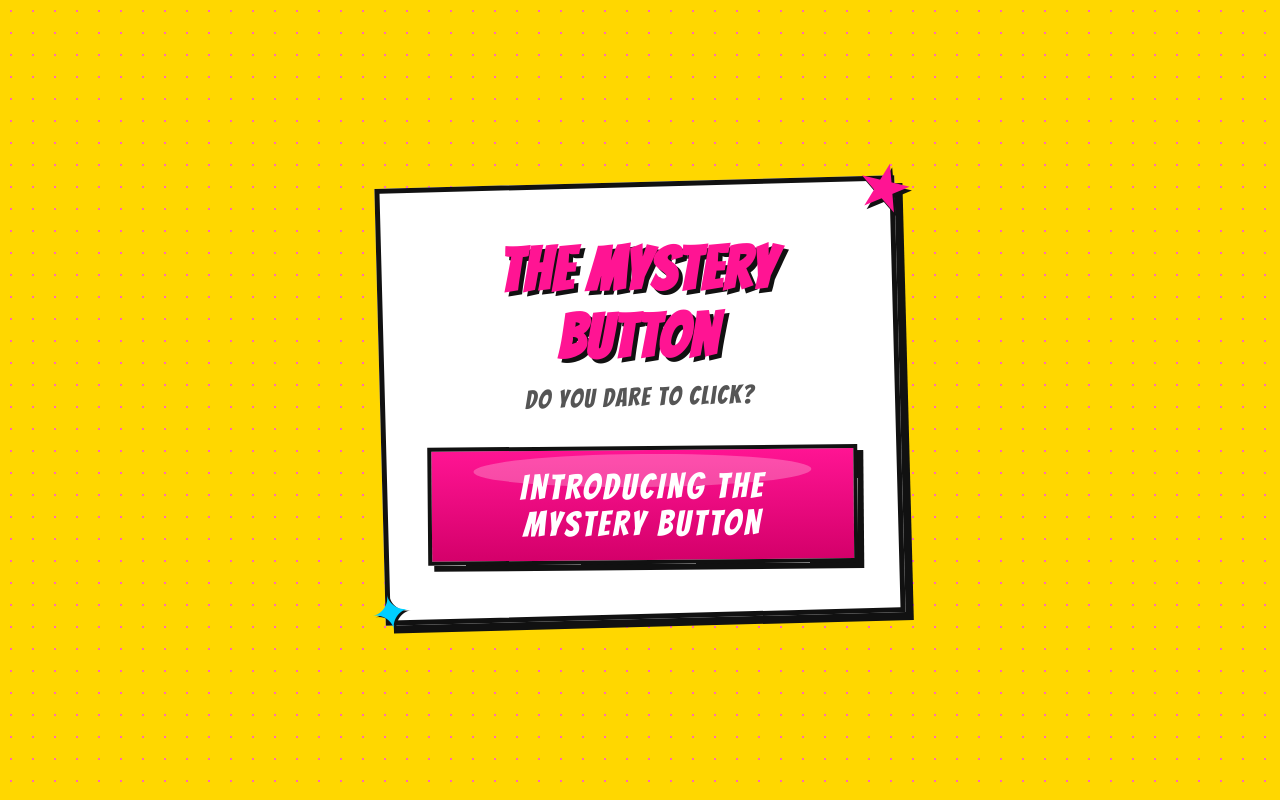
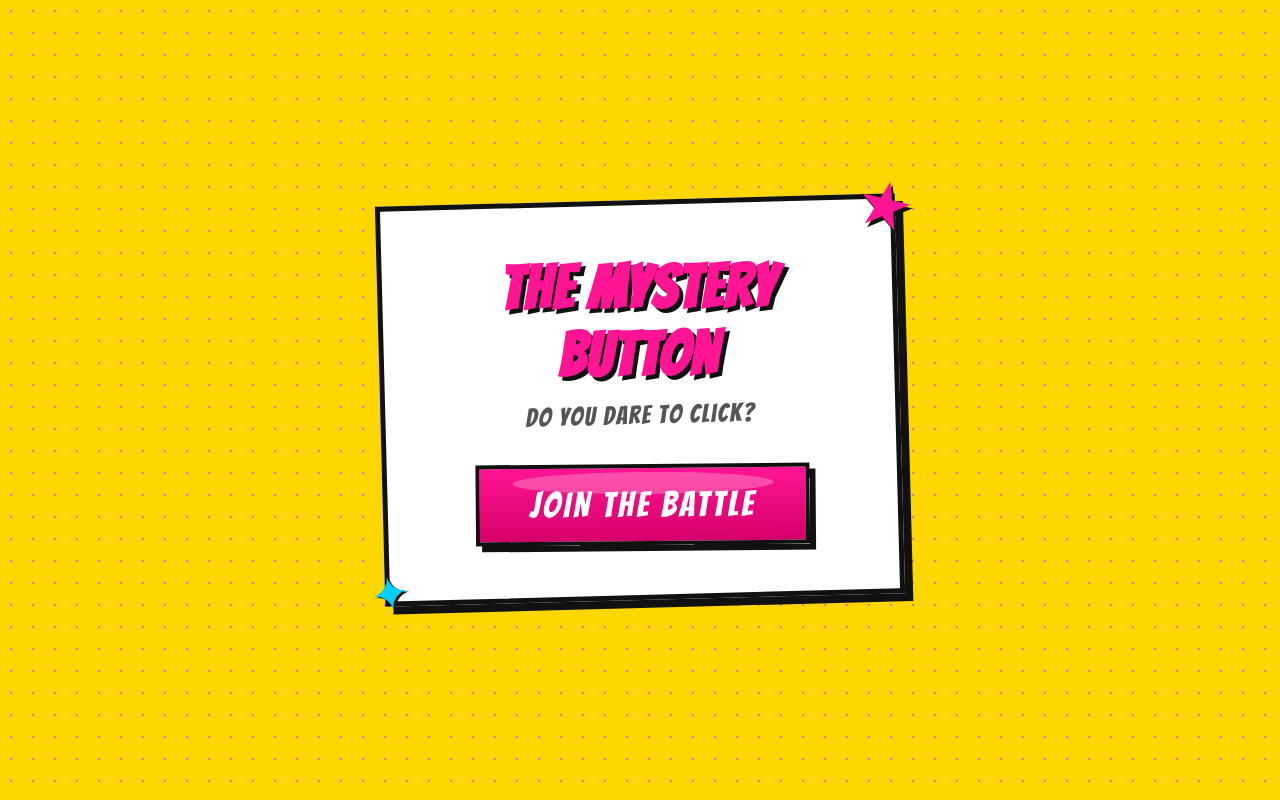
Before and after one commit to dhanush-girish/mystery-button, a React (Vite) app in the folder client/: page / in a window 1280 px wide. Built offline with nearby package versions, Linux system fonts and the light colour scheme; no server answers.

Commit message:
Change button text to JOIN THE BATTLE

```diff
--- a/client/src/pages/LoginPage.jsx
+++ b/client/src/pages/LoginPage.jsx
@@ -31,7 +31,7 @@ function LoginPage() {
         <h1 className="login-title">THE MYSTERY BUTTON</h1>
         <p className="login-subtitle">Do you dare to click?</p>
         <button className="enter-button" onClick={handleEnter}>
-          INTRODUCING THE MYSTERY BUTTON
+          JOIN THE BATTLE
         </button>
       </div>
     </div>
```
